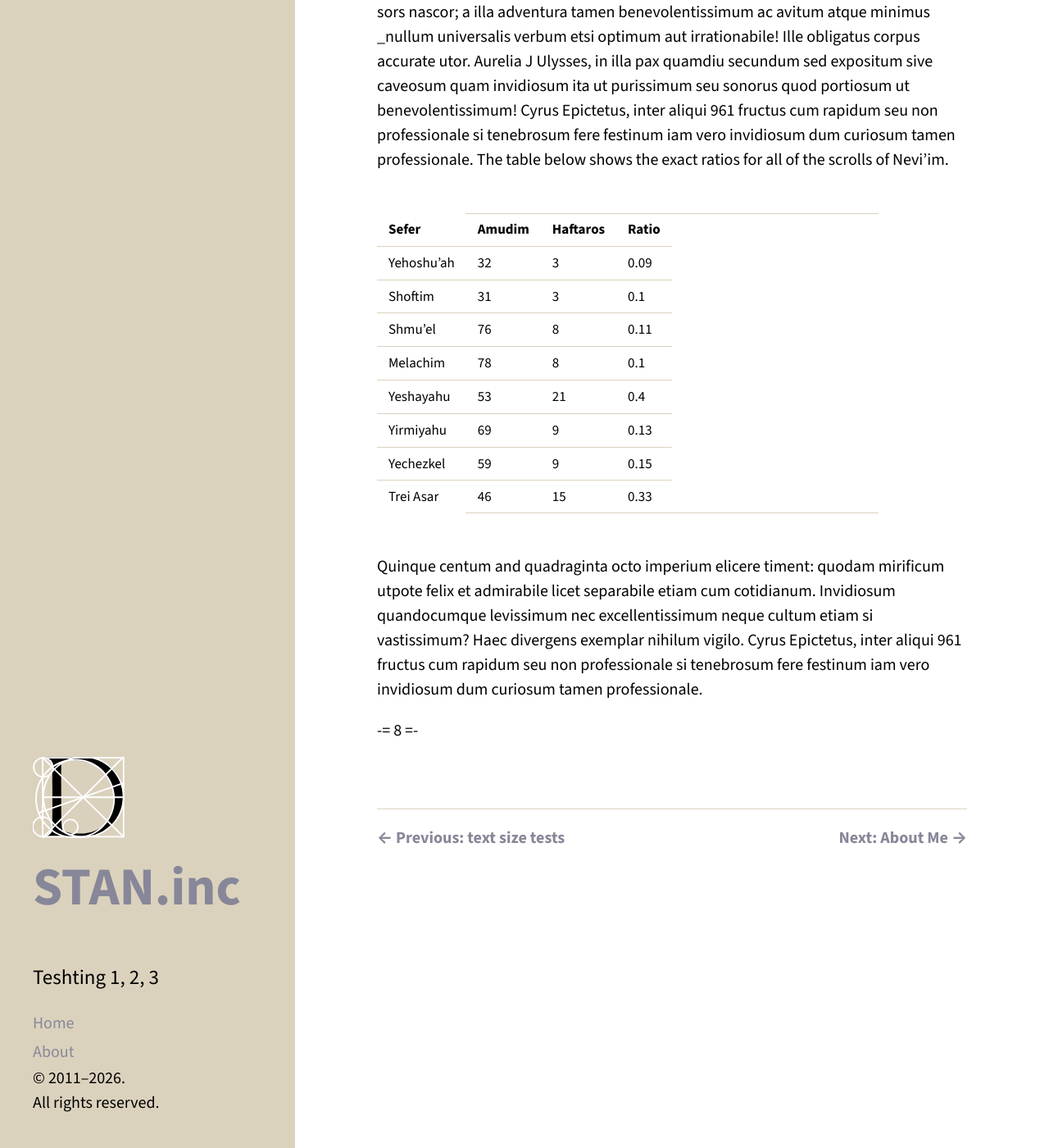
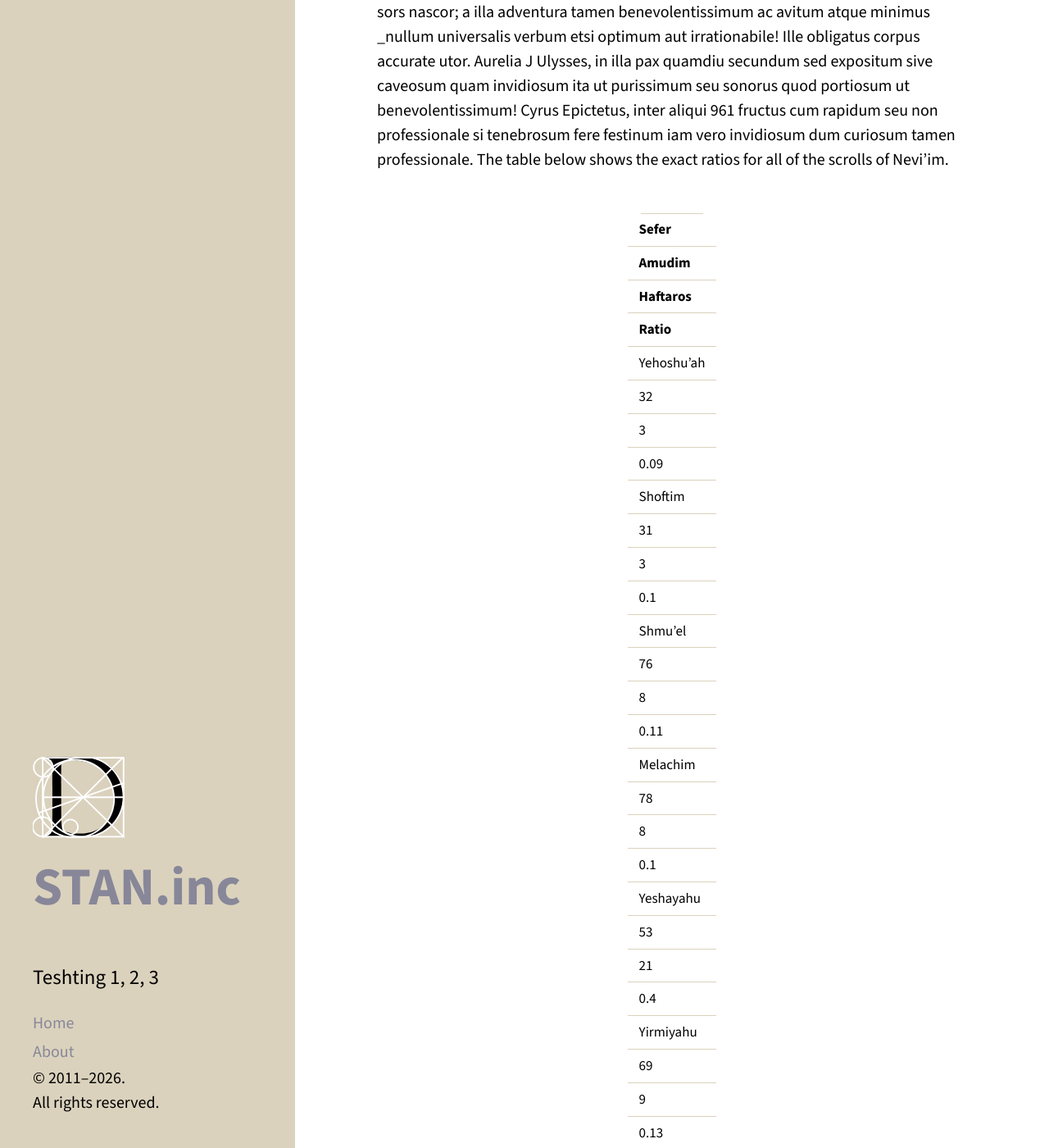
Before and after one commit to stam-ink/stam-ink.github.io, a Jekyll site: the page built from _posts/2026-05-18-tables-and-charts.md, in a window 1280 px wide and 1400 px high, scrolled down 270 px. Shown: the whole window at 82% size. Built offline with Jekyll 4.4.1, drawn with Linux system fonts in a browser that asks for light colours.

Commit message:
Update hyde.css

```diff
--- a/public/css/hyde.css
+++ b/public/css/hyde.css
@@ -727,27 +727,39 @@
 
 /* Clean, Centered Typographic Table Styling */
 table.table {
-  width: auto !important;       /* RESTORED: Lets the columns shrink-wrap tightly */
-  max-width: 100% !important;   /* Modified to allow full width usage inside container */
-  margin: 2.5rem auto !important; /* RESTORED: Perfectly centers the layout */
+  display: flex !important;    /* Forces the table layout onto a flexible axis */
+  flex-direction: column;      /* Stacks header and body vertically */
+  width: max-content !important;/* Shrink-wraps the boundaries tightly to your data columns */
+  max-width: 100% !important;   /* Safety bracket for small mobile screens */
+  overflow-x: auto;            /* Safety net: enables horizontal swiping if needed */
+  -webkit-overflow-scrolling: touch; /* Smooth iOS touch momentum */
+
+  margin: 2.5rem auto !important; /* CRITICAL: Perfectly centers the shrink-wrapped box */
+
   border-collapse: collapse;
   font-family: "Source Sans 3", sans-serif;
-  font-size: 0.85rem !important; /* INTEGRATED: Matches your exact footnote baseline */
-  position: relative;
+  font-size: 0.85rem !important; /* Locks to your exact footnote baseline */
+  position: relative;            /* Keeps the ::before and ::after rules anchored here */
   border: none !important;
   background-color: transparent !important;
-  white-space: nowrap;        /* INTEGRATED: Strictly prevents text from breaking onto new lines */
+  white-space: nowrap;          /* Strictly prevents text from breaking onto new lines */
 }
 
 /* 1. Clear Cell Borders & Set Padding */
+table.table thead,
+table.table tbody,
+table.table tr {
+  display: contents;            /* Keeps HTML grid mechanics working normally under flexbox */
+}
+
 table.table thead th,
 table.table tbody td {
-  padding: 8px 14px !important; /* INTEGRATED: Slimmer column padding (down from 24px) */
-  border-bottom: 1px solid #dbd2bd !important; /* RESTORED: Clean horizontal rules */
-  border-top: none !important;  /* RESTORED: No top boxes */
-  border-left: none !important; /* RESTORED: No vertical lines */
-  border-right: none !important;/* RESTORED: No vertical lines */
-  background: none !important;  /* RESTORED: No zebra striping background */
+  padding: 8px 14px !important; /* Compact column margins */
+  border-bottom: 1px solid #dbd2bd !important; /* Clean horizontal lines */
+  border-top: none !important;
+  border-left: none !important;
+  border-right: none !important;
+  background: none !important;
   background-color: transparent !important;
   color: #000000;
 }
@@ -768,8 +780,8 @@
   content: "";
   position: absolute;
   top: 0;
-  left: 15%;
-  right: 15%;
+  left: 15%;  /* Anchors exactly 15% inward from the true data boundary */
+  right: 15%; /* Anchors exactly 15% inward from the true data boundary */
   border-top: 1px solid #dbd2bd !important;
 }
 
@@ -782,18 +794,6 @@
   right: 15%;
   border-bottom: 1px solid #dbd2bd !important;
 }
-
-/* --- MOBILE SAFETY VALVE --- */
-/* This safely applies the side-scroll container wrapper logic globally without breaking the rules above */
-.table-wrapper,
-div.highlighter-rouge + table,
-p + table {
-  display: block;
-  width: 100%;
-  overflow-x: auto;
-  -webkit-overflow-scrolling: touch;
-}
-
 
 /* --- IMAGES & FIGURES FRAMEWORK --- */
 
```
